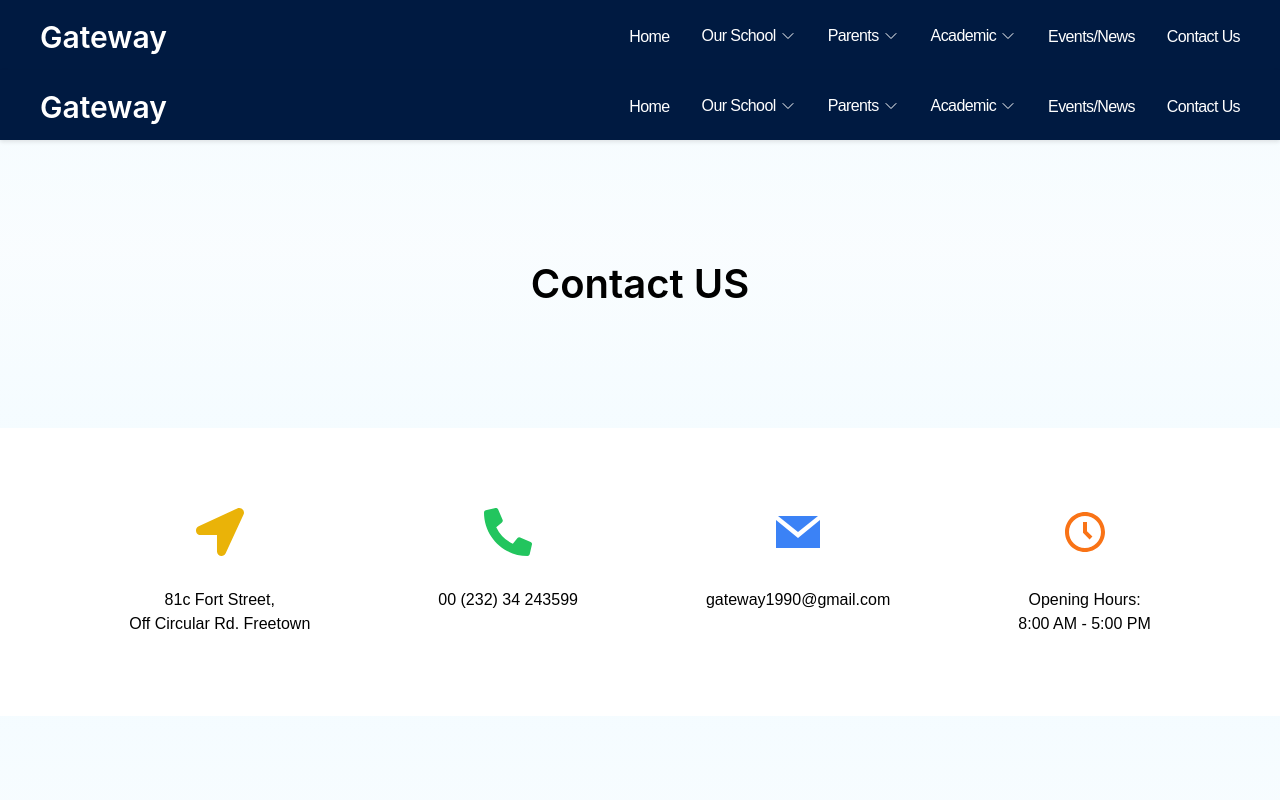
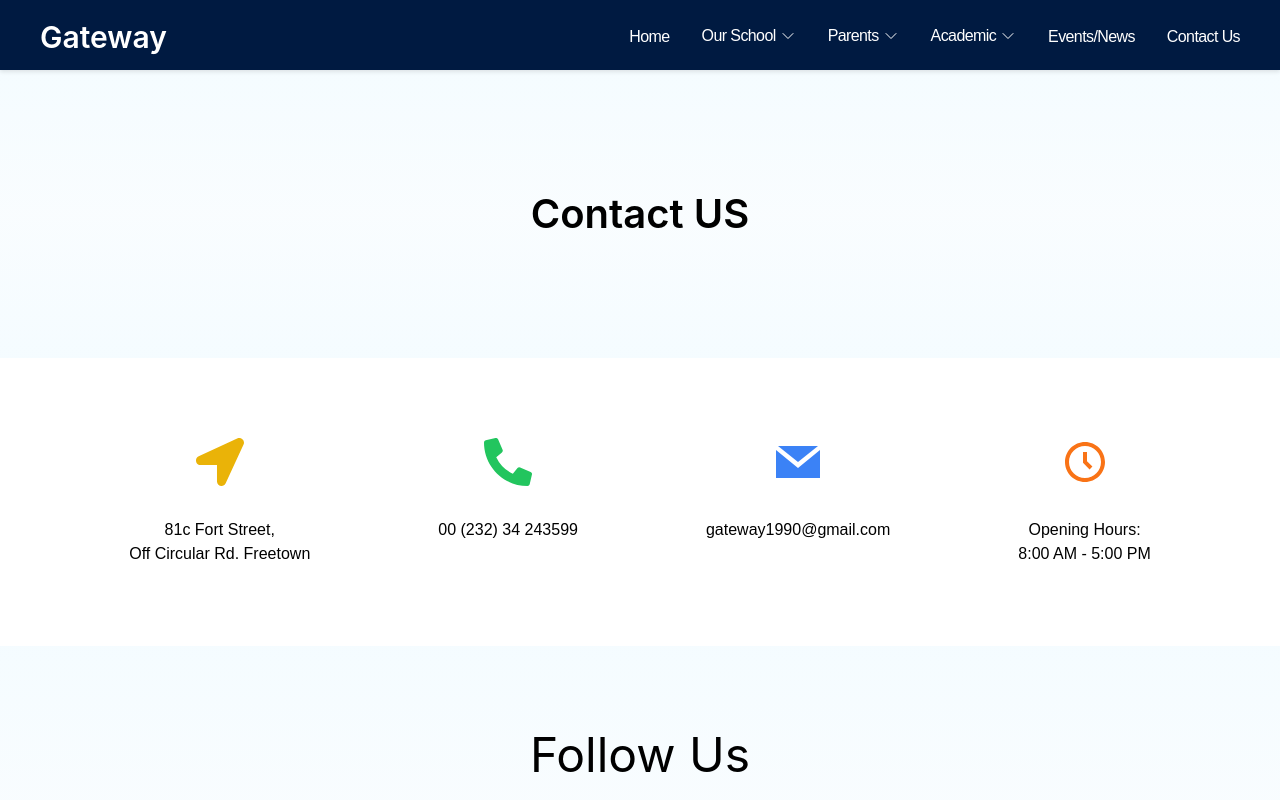
Before and after one commit to JohnSorba/gateway_school, a React (Create React App) app: page /contact in a window 1280 px wide. Shown: the top 800 px of the page. Built offline with nearby package versions, Linux system fonts and the light colour scheme.

Commit message:
About page update

```diff
--- a/src/components/Navbar.js
+++ b/src/components/Navbar.js
@@ -54,13 +54,13 @@ function Navbar({ getPageIndex }) {
         </h1>
 
         <div className={`menu ${isOpen ? "show" : ""}`}>
-          <h1 className="navbar-logo">
+          <h1 className="navbar-logo" onClick={toggleNavbar}>
             {" "}
             <NavLink to="/">Gateway</NavLink>
           </h1>
           <ul className="nav-links">
             <li>
-              <NavLink to="/" className="nav-link">
+              <NavLink to="/" className="nav-link" onClick={toggleNavbar}>
                 Home
               </NavLink>
             </li>
@@ -79,7 +79,7 @@ function Navbar({ getPageIndex }) {
                 className={`dropdown ${dropdownOpen[0] ? "open" : ""}`}
               >
                 {AboutNavDropdownData.map((data, index) => (
-                  <li key={index}>
+                  <li key={index} onClick={toggleNavbar}>
                     <NavLink
                       to={data.url}
                       className={data.style}
@@ -127,7 +127,7 @@ function Navbar({ getPageIndex }) {
                 className={`dropdown ${dropdownOpen[2] ? "open" : ""}`}
               >
                 {AcademicNavDropdownData.map((data, index) => (
-                  <li key={index}>
+                  <li key={index} onClick={toggleNavbar}>
                     <NavLink
                       to={data.url}
                       className={data.style}
@@ -141,14 +141,14 @@ function Navbar({ getPageIndex }) {
             </li>
 
             {/* EVENTS/NEWS DROPDOWN LINK */}
-            <li>
+            <li onClick={toggleNavbar}>
               <NavLink to="/events" className="nav-link">
                 Events/News
               </NavLink>
             </li>
 
             {/* CONTACT DROPDOWN LINK */}
-            <li>
+            <li onClick={toggleNavbar}>
               <NavLink to="/contact" className="nav-link">
                 Contact Us
               </NavLink>
--- a/src/pages/AboutContent.js
+++ b/src/pages/AboutContent.js
@@ -3,7 +3,7 @@ import "./AboutContent.css";
 
 function AboutContent() {
   return (
-    <main className="about-content">
+    <section className="about-content">
       <header className="heading">
         <h1>Welcome to Gateway School</h1>
         <figure>
@@ -84,7 +84,7 @@ function AboutContent() {
           </p>
         </article>
       </div>
-    </main>
+    </section>
   );
 }
 
--- a/src/pages/AboutHistory.js
+++ b/src/pages/AboutHistory.js
@@ -2,7 +2,7 @@ import "./AboutHistory.css";
 
 function AboutHistory() {
   return (
-    <main className="history">
+    <section className="history">
       <header className="history-header">
         <h1>1990 - Foundation</h1>
         <p>
@@ -81,7 +81,7 @@ function AboutHistory() {
           </p>
         </article>
       </section>
-    </main>
+    </section>
   );
 }
 
--- a/src/pages/AboutPage.css
+++ b/src/pages/AboutPage.css
@@ -10,7 +10,7 @@
 }
 
 #about .header-container {
-  padding: 2rem 0;
+  padding: 2rem 1rem;
   text-align: left;
 }
 
@@ -30,10 +30,11 @@
   gap: 2rem;
   max-width: 1200px;
   margin: 0 auto;
+  transition: 0.2s all;
 }
 
 .aboutpage-container main {
-  padding: 2rem 1rem;
+  padding: 4rem 1rem;
 }
 
 /* SIDEBAR */
@@ -73,17 +74,27 @@
 }
 
 @media (max-width: 768px) {
+  #about .aboutpage-container {
+    grid-template-columns: 1fr 200px;
+    row-gap: 2rem;
+  }
+  .header-container h2 {
+    text-align: center;
+    font-size: 3.5rem;
+    line-height: 1;
+  }
+
+  .sidebar-container .list {
+    /* visibility: hidden; */
+  }
 }
 
 @media (max-width: 575px) {
   #about .aboutpage-container {
     grid-template-columns: 1fr;
-    row-gap: 2rem;
   }
   .header-container h2 {
-    text-align: center;
     font-size: 2.5rem;
-    line-height: 1;
   }
   #sidebar {
     order: -1;
--- a/src/pages/Contact.js
+++ b/src/pages/Contact.js
@@ -17,7 +17,6 @@ function Contact() {
       <div id="contact-page">
         {/* Banner Image */}
         <section id="header">
-          <Navbar />
           <div className="header-container">
             <h1>Contact US</h1>
           </div>
```
